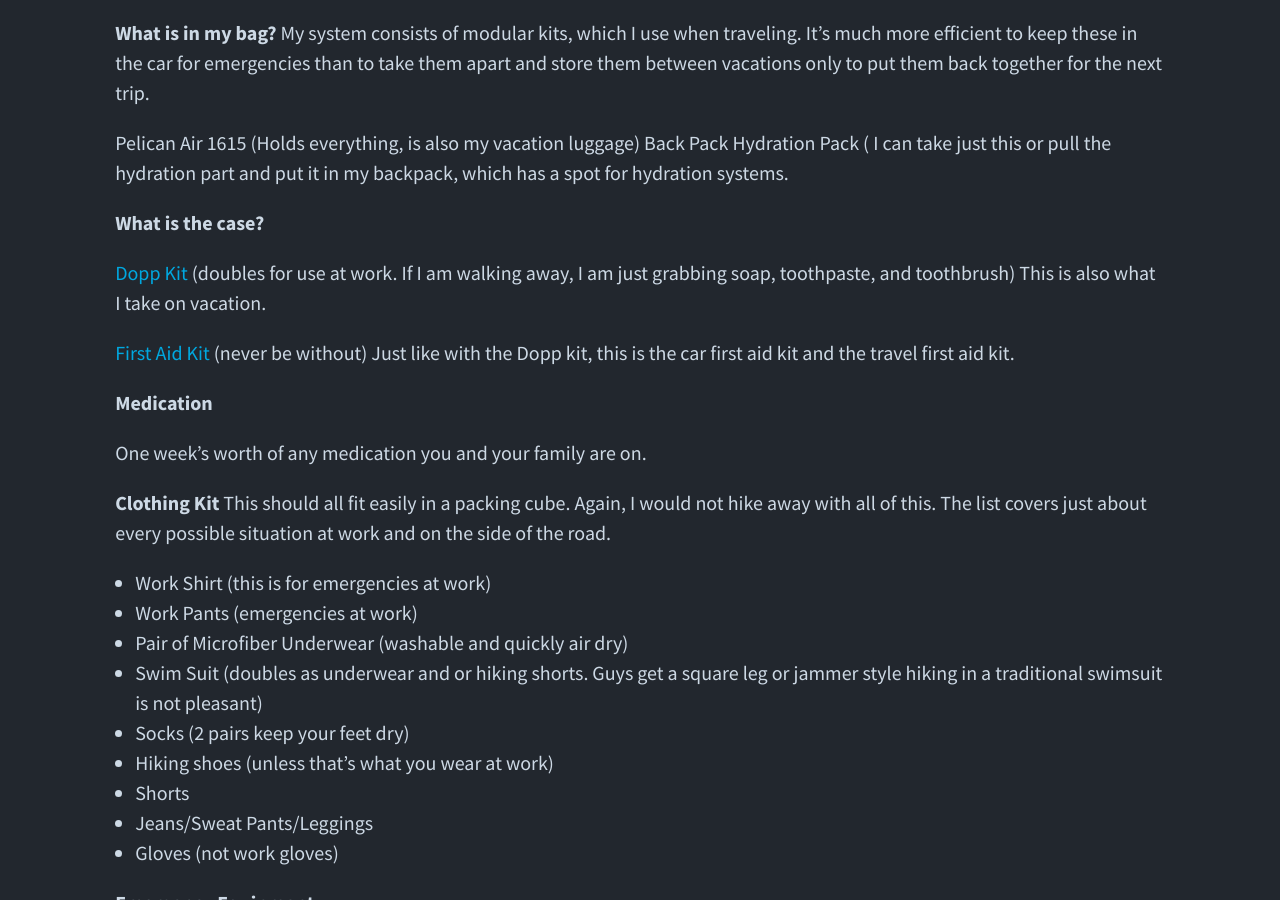
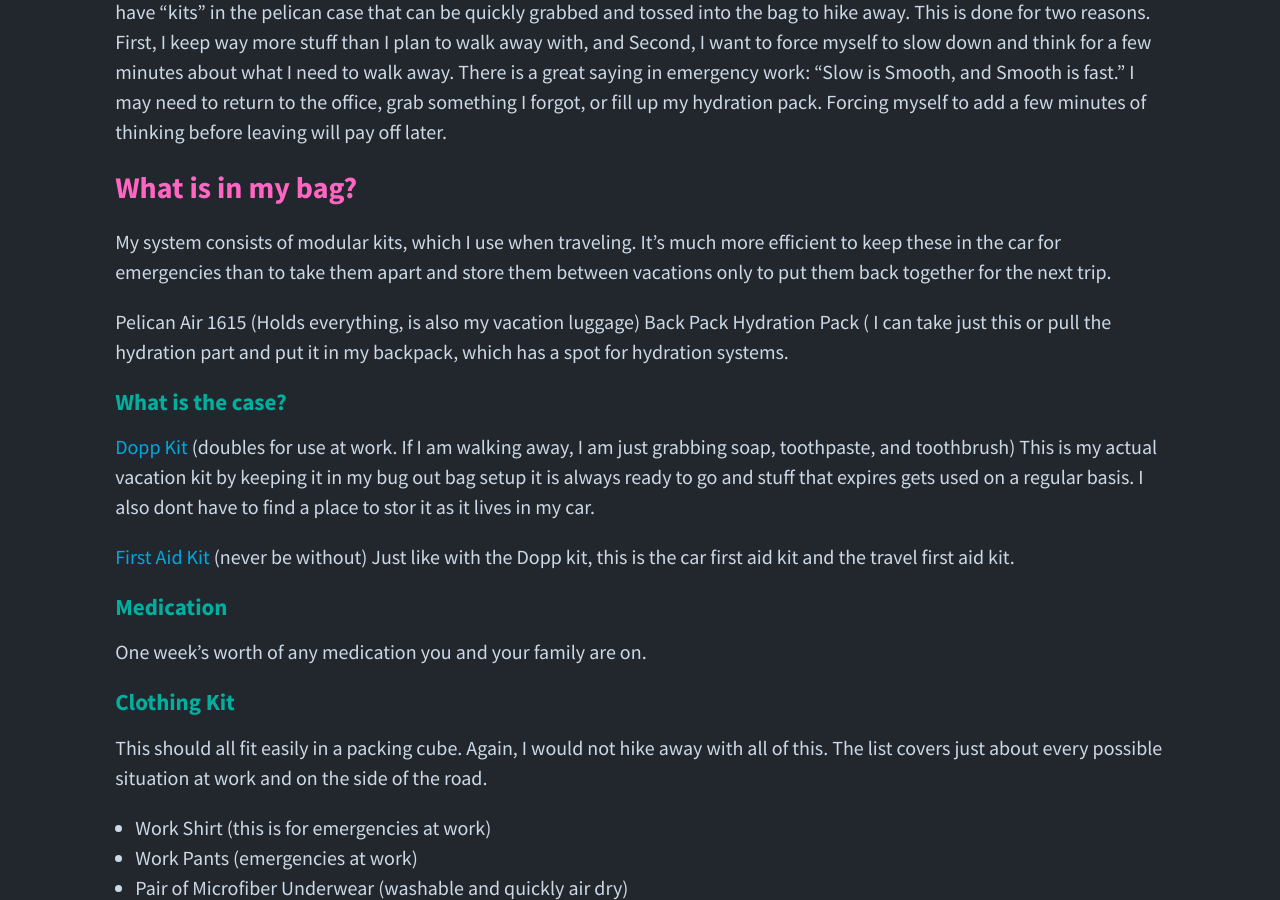
Before and after one commit to mjh2901/mikehathaway.com, a Jekyll site: the page built from _posts/2024-03-21-my-bug-out-bag.markdown, in a window 1280 px wide and 900 px high, scrolled down 1355 px. Built offline with Jekyll 4.4.1, drawn with Linux system fonts in a browser that asks for light colours.

Commit message:
Changes to BOB

```diff
--- a/_config.yml
+++ b/_config.yml
@@ -1,20 +1,19 @@
----
-title: Ideas, Tutorials, Pictures & Code
+title: 'Ideas, Tutorials, Pictures & Code'
 timezone: America/Los_Angeles
 collections:
   portfolio:
     title: Portfolio
     output: true
-    permalink: "/:collection/:name"
+    permalink: '/:collection/:name'
   posts:
     title: Posts
     output: true
   uploads:
     title: Uploads
     output: true
-baseurl:
-url: https://mikehathaway.com
-description: Ideas, Tutorials, Pictures & Code
+baseurl: ''
+url: 'https://mikehathaway.com'
+description: 'Ideas, Tutorials, Pictures & Code'
 avatar: assets/img/mh_logo.png
 favicon: assets/favicon.ico
 header_text: Mike Hathaway's Site
@@ -23,32 +22,32 @@ header_feature_image_responsive: true
 footer_text: Copyright © 2023 Mike Hathaway
 excerpt: true
 post_navigation: true
-color_image: "/assets/img/lineart.png"
+color_image: /assets/img/lineart.png
 paginate: 8
-paginate_path: "/blog/page:num"
+paginate_path: '/blog/page:num'
 plugins:
-- jekyll-paginate
-- jekyll-seo-tag
-- jekyll-feed
-- jekyll-admin
-- jekyll-include-cache
+  - jekyll-paginate
+  - jekyll-seo-tag
+  - jekyll-feed
+  - jekyll-admin
+  - jekyll-include-cache
 katex: true
 mermaid: default
-google_analytics:
+google_analytics: null
 cookie_consent: false
 color_theme: dark
 comments:
-  disqus_shortname:
-  cusdis_app_id:
+  disqus_shortname: null
+  cusdis_app_id: null
   utterances:
-    repo:
-    issue-term:
+    repo: null
+    issue-term: null
 sass:
   style: compressed
 exclude:
-- ".jekyll-cache"
-- ".jekyll-metadata"
-- ".idea"
-- vendor/*
-- assets/node_modules/*
+  - .jekyll-cache
+  - .jekyll-metadata
+  - .idea
+  - vendor/*
+  - assets/node_modules/*
 remote_theme: sylhare/Type-on-Strap
--- a/_posts/2023-10-01-cruise_packing_list.markdown
+++ b/_posts/2023-10-01-cruise_packing_list.markdown
@@ -1,15 +1,16 @@
 ---
 title: My Cruise Packing List
-date: 2023-10-01 07:53:00 -07:00
+date: '2023-10-01 07:53:00 -0700'
 permalink: "/posts/cruise_packing_list"
 categories:
 - Travel
 tags:
 - packing
 - travel
-except:
+except: null
 feature-img: "/uploads/suitcases.jpg"
 thumbnail: "/uploads/suitcases.jpg"
+layout: post
 ---
 
 This is my cruise packing list
--- a/_posts/2024-03-21-my-bug-out-bag.markdown
+++ b/_posts/2024-03-21-my-bug-out-bag.markdown
@@ -13,43 +13,47 @@ thumbnail: "/uploads/bug_out_bag.png"
 layout: post
 ---
 
-   Bugout bags are constantly discussed on the Internet and YouTube. Fema recommends being ready to survive for three days without modern infrastructure in a natural disaster. The zombie Acropolis bag is the other side of bug-out bags, which usually includes a firearm.
+Bugout bags are constantly discussed on the Internet and YouTube. Fema recommends being ready to survive for three days without modern infrastructure in a natural disaster. The zombie Acropolis bag is the other side of bug-out bags, which usually includes a firearm.
 
    A tech podcaster (Patric Norton) did his urban bug-out bag years ago. The video is long gone, but it was a much more realistic take. Instead of a bug-out bag, his was a get-home bag. The claim was that his family bug-out bag was more about throwing food, family, and camping gear in an older (IE, no computer) vehicle and driving away from the Bay Area. But to get to that point, he needed to be able to hike from San Francisco to the East Bay. My bug-out bag is a take on this idea; I need to get from Sunnyvale to Dublin 40 miles. Or drive away to a known meeting location that my family will also head toward, which is an entire state away.
 
    My survival set is different from those pre-purchased kits. I have substituted in a lot of gear around the house. If you do any camping, you probably have half the needed gear and, in reality, need to fill some gaps. Most of this stuff gets used throughout the year, so anything that does not age well is used and replaced naturally. The last thing you need is an emergency kit that is so old everything falls apart. While my kit is expensive, once you remove everything I already owned, it's about a hundred bucks worth of extra gear, most of which are water filters and a few other odds and ends.
 
-**Where is my bag ?**
+#### **Where is my bag ?**
+
    In my daily commute vehicle.
 
-**What is not in my bag?**
+### **What is not in my bag?**
+
    These two items are discussed in almost every bug-out bag video and do not reside in mine.
 
   First, a firearm: My car is parked in a school parking lot in California. A secured firearm in my vehicle is a felony, and if someone found out, instant termination. While no case law on felony involves a school employee, there have been terminations even in union environments.
 
   Second, two to five thousand dollars in cash. If you are bugging out even in a car due to a disaster, it is safe to assume electronic money access may be down in the area. You need enough paper money to purchase gas or food at inflated prices. I am not keeping that in my car in a school parking lot or any Parking lot in California.
 
-**What is my bug-out bag?**
+#### **What is my bug-out bag?**
+
    My bag is an old, comfortable backpack stored in a Pelican Air 615 case in the back of my car. The bag is not packed, instead I have "kits" in the pelican case that can be quickly grabbed and tossed into the bag to hike away. This is done for two reasons. First, I keep way more stuff than I plan to walk away with, and Second, I want to force myself to slow down and think for a few minutes about what I need to walk away. There is a great saying in emergency work: "Slow is Smooth, and Smooth is fast." I may need to return to the office, grab something I forgot, or fill up my hydration pack. Forcing myself to add a few minutes of thinking before leaving will pay off later.
 
-**What is in my bag?**
+### **What is in my bag?**
+
    My system consists of modular kits, which I use when traveling. It's much more efficient to keep these in the car for emergencies than to take them apart and store them between vacations only to put them back together for the next trip.
 
    Pelican Air 1615 (Holds everything, is also my vacation luggage)
    Back Pack
    Hydration Pack ( I can take just this or pull the hydration part and put it in my backpack, which has a spot for hydration systems.
 
-**What is the case?**
+#### **What is the case?**
 
-   [Dopp Kit](https://mikehathaway.com/posts/dopp_kit) (doubles for use at work. If I am walking away, I am just grabbing soap, toothpaste, and toothbrush)  This is also what I take on vacation.
+   [Dopp Kit](https://mikehathaway.com/posts/dopp_kit) (doubles for use at work. If I am walking away, I am just grabbing soap, toothpaste, and toothbrush)  This is my actual vacation kit by keeping it in my bug out bag setup it is always ready to go and stuff that expires gets used on a regular basis.  I also dont have to find a place to stor it as it lives in my car.
 
    [First Aid Kit](https://mikehathaway.com/posts/travel_first_aid_kit) (never be without)  Just like with the Dopp kit, this is the car first aid kit and the travel first aid kit.
 
-**Medication**
+#### **Medication**
 
 One week's worth of any medication you and your family are on.
 
-**Clothing Kit**
+#### **Clothing Kit**
 This should all fit easily in a packing cube. Again, I would not hike away with all of this. The list covers just about every possible situation at work and on the side of the road.
 
 * Work Shirt (this is for emergencies at work)
@@ -62,12 +66,12 @@ This should all fit easily in a packing cube. Again, I would not hike away with
 * Jeans/Sweat Pants/Leggings
 * Gloves (not work gloves)
 
-**Emergency Equipment**
+#### **Emergency Equipment**
 
 * Emergency Radio
 * Emergency Survival Whistle
 
-**Water Kit**
+#### **Water Kit**
 
 * Good water bottle
 * Collapsible Canteans (bring your total up to a gal)
@@ -75,12 +79,12 @@ This should all fit easily in a packing cube. Again, I would not hike away with
 * Water purification tablets (If you do not want to purchase a filter)
 * 4-way sillcock key (or utility key): This opens every hose bib and building water lockout cabinet in urban environments.
 
-**Shelter Kit**
+#### **Shelter Kit**
 
 * Survival Blanket (UST Survival BLanket 2.0)
 * Sleeping Bag (in the car) or a Thermal Bivvy, a heavy-duty survival blanket that works as a sleeping bag.
 
-**Tool Kit**
+#### **Tool Kit**
 
 * Matches, self-strike in a waterproof kit
 * Lighter (I'm lazy, but this needs to be in addition to matches just in case it loses its charge while stored)
@@ -93,18 +97,18 @@ This should all fit easily in a packing cube. Again, I would not hike away with
 * Duct Tape
 * Can Opener (If Multi-tool or Leatherman lacks)
 
-**Special Items**
+#### **Special Items**
 
 * Folding Shovel
 * Knife (I have an old Survival K-bar from the 80's that has been sharpened and placed in a new safety sheet)
 * Small Axe
 * Toilet Paper roll (in a 1 Gal zip lock bag)
 
-**Food**
+#### **Food**
 
 Six thousand calories (3 days for the average person). Clark Bars or something similar works very well for this.
 
-**Documentation**
+#### **Documentation**
 
 If you are fleeing fire, flood, Earthquake, or Florida, you will probably need these documents if you cannot return to your home or if it is lost in the disaster.
 
@@ -113,7 +117,8 @@ If you are fleeing fire, flood, Earthquake, or Florida, you will probably need t
 * Color Copy of Passport
 * Color Copy of Drivers License
 
-## **Kit Maintanence**##
+#### **Kit Maintanence**
+
 Everything that has an expiration date needs to be noted and rotated. I recomend a 3 x 5 card listing item and expiration date on the outside of the kit. One of the advantages of using your standard travel stuff is you will go through it whenever you pack for a trip. Since My setup is in my luggage, I reset and rotate everything when I return from a vacation. It only takes a few extra minutes to unpack.
 
 Medications need to be replaced at least every year.
```
Also changed, not shown: other parts of _posts/2024-03-21-my-bug-out-bag.markdown (+1 -1 lines), _data/icons.yml (+33 -35 lines).
